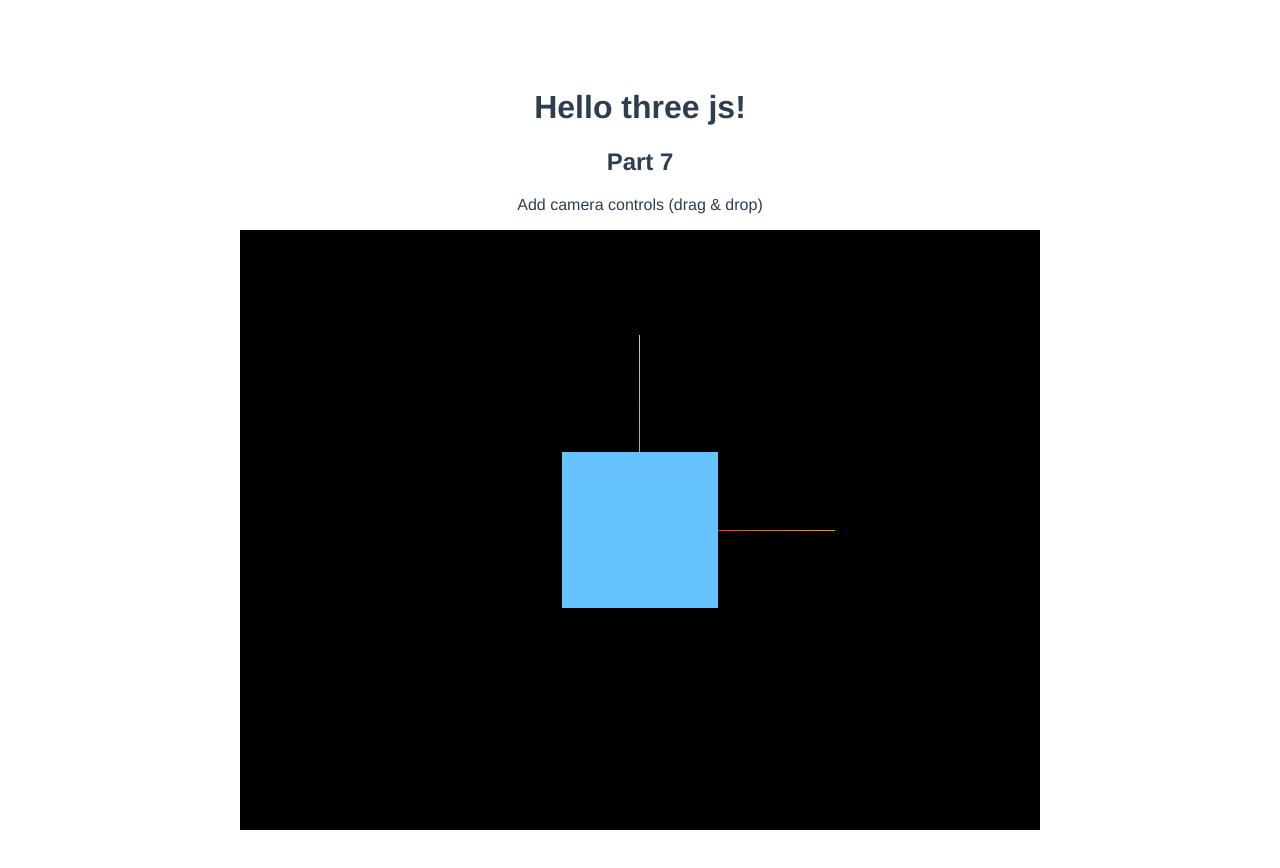
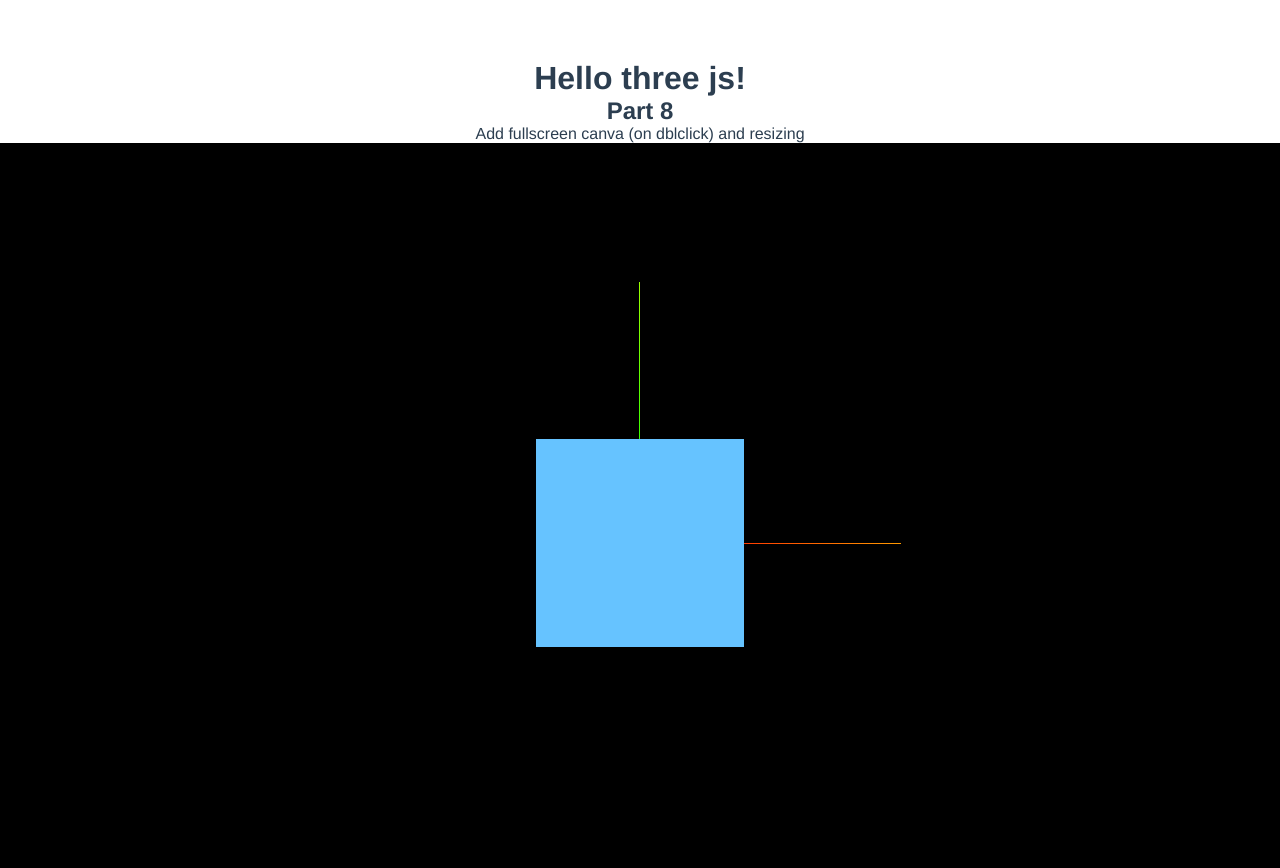
Before and after one commit to rmns06/three_js, a website built with Vite: page three_js/index.html in a window 1280 px wide. Before the commit the page ends 838 px from the top, so only its background shows below. Built offline with nearby package versions, Linux system fonts and the light colour scheme.

Commit message:
feature/fullscreen on dblclick and full witdh canva

```diff
--- a/three_js/main.js
+++ b/three_js/main.js
@@ -6,13 +6,13 @@ import { OrbitControls } from 'three/examples/jsm/controls/OrbitControls.js';
 
 document.querySelector('#app').innerHTML = `
   <h1>Hello three js!</h1>
-  <h2>Part 7</h2>
-  <p>Add camera controls (drag & drop) </p>
+  <h2>Part 8</h2>
+  <p>Add fullscreen canva (on dblclick) and resizing </p>
   `
 const canvas = document.querySelector('.webgl')
 const sizes ={
-  width: 800,
-  height: 600
+  width: window.innerWidth,
+  height: window.innerHeight
 }
 
 /**
@@ -60,10 +60,32 @@ const mesh = new THREE.Mesh(geometry, material);
 //add mesh to the scene
 scene.add(mesh);
 
-
 //add gizmo
 const axesHelper = new THREE.AxesHelper(1.5)
 scene.add(axesHelper)
+
+/**
+ * Sizes of canva
+ */
+window.addEventListener('resize', () => {
+  sizes.width = window.innerWidth
+  sizes.height = window.innerHeight
+
+  //Update camera aspect ratio
+  camera.aspect = sizes.width / sizes.height
+  camera.updateProjectionMatrix()
+
+  //update renderer and limit renderer
+  renderer.setSize(sizes.width, sizes.height)
+  renderer.setPixelRatio(Math.min(window.devicePixelRatio, 2))
+})
+
+/**
+ * FullScreen parts
+ */
+window.addEventListener('dblclick', () => {
+  !document.fullscreenElement ? canvas.requestFullscreen(): document.exitFullscreen()
+})
 
 /**
  *camera
@@ -89,12 +111,15 @@ scene.add(camera);
 //add damping for smooth controls
 controls.enableDamping = true
 
-
-//renderer to draw into canvas api
+/**
+ * renderer to draw into canvas api
+ */
 const renderer = new THREE.WebGLRenderer({
   canvas: canvas
 })
 renderer.setSize(sizes.width, sizes.height)
+// set limit of pixel ratio for limit the rerender
+renderer.setPixelRatio(Math.min(window.devicePixelRatio, 2))
 
 // renderer.render(scene, camera)
 
--- a/three_js/style.css
+++ b/three_js/style.css
@@ -1,3 +1,8 @@
+*{
+  margin: 0;
+  padding: 0;
+}
+
 #app {
   font-family: Avenir, Helvetica, Arial, sans-serif;
   -webkit-font-smoothing: antialiased;
@@ -6,7 +11,15 @@
   color: #2c3e50;
   margin-top: 60px;
 }
+
 body {
   display: grid;
   place-content: center;
+  /* overflow: hidden; */
 }
+/* .webgl{
+  position: relative;
+  top: 0;
+  left: 0;
+  outline: none;
+} */
```
